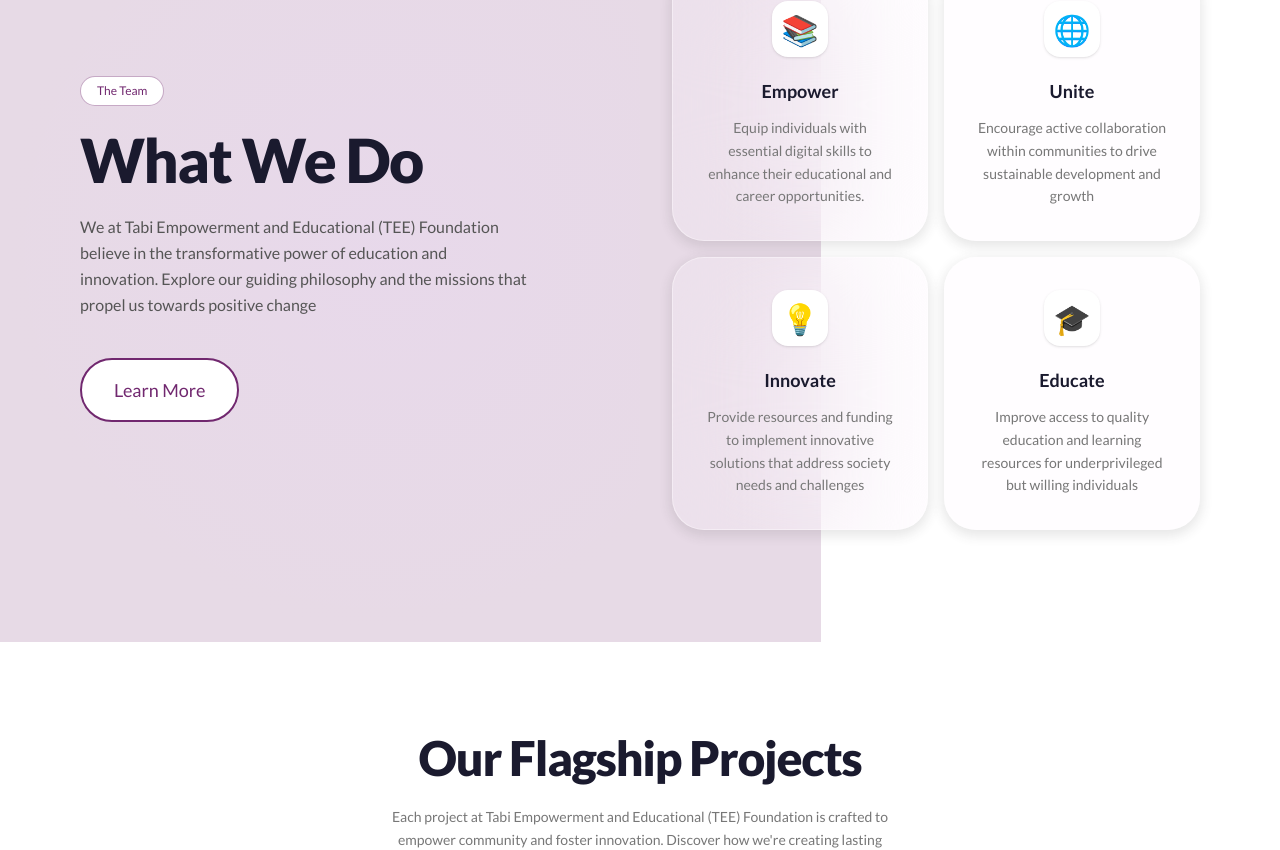
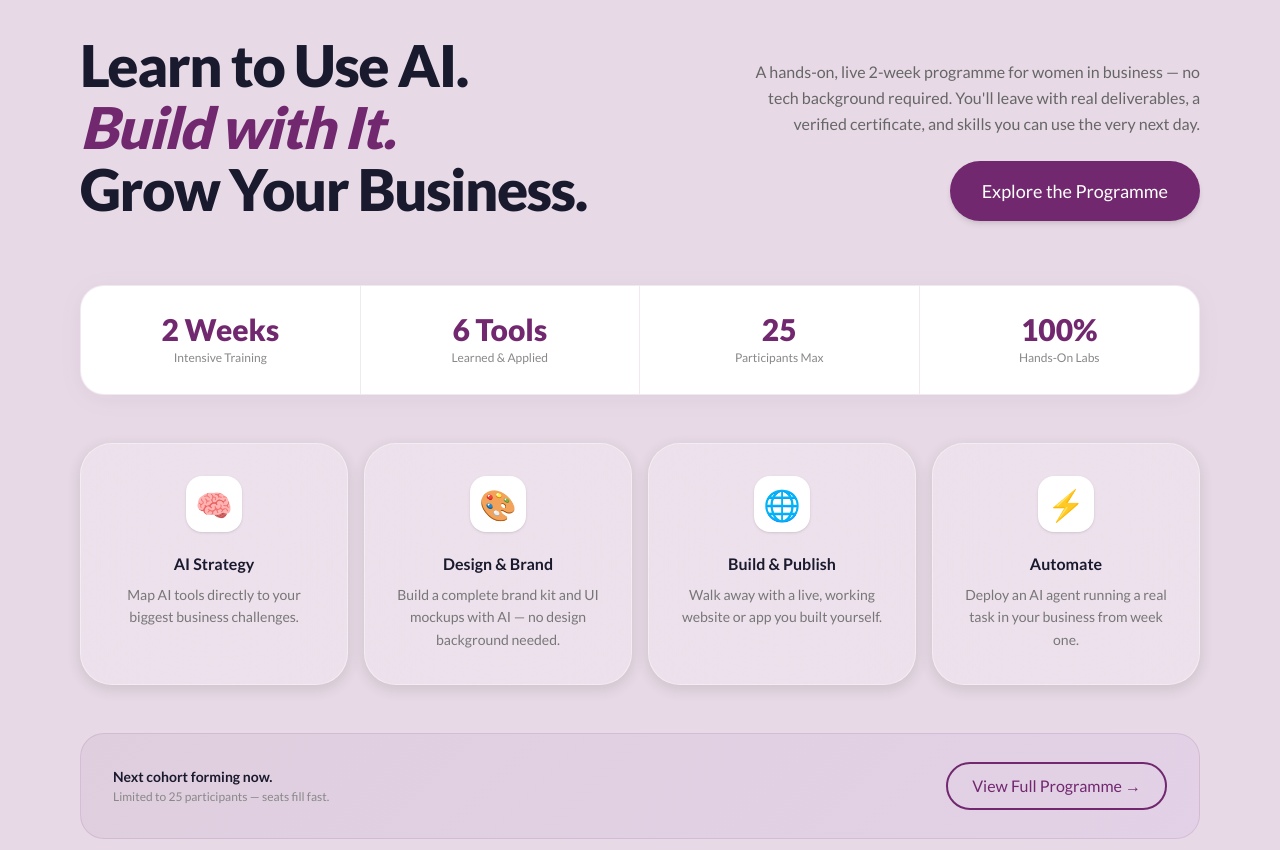
Before and after one commit to Tabi-Project/tabi-frontend, a Next.js app: page / in a window 1280 px wide. Shown: the part 1766-2616 px from the top of the page. Built offline with nearby package versions, Linux system fonts and the light colour scheme.

Commit message:
feat: added ai teaaser section

```diff
--- a/src/app/page.tsx
+++ b/src/app/page.tsx
@@ -1,3 +1,4 @@
+import AIBusinessTeaser from "@/components/organisms/Aibusinessteaser";
 import FeaturedProjects from "@/components/organisms/FeaturedProjects";
 import HeroSection from "@/components/organisms/HeroSection";
 import Partners from "@/components/organisms/Partners";
@@ -8,6 +9,7 @@
     <>
       <HeroSection />
       <Partners />
+      <AIBusinessTeaser />
       <WhatWeDo />
       <FeaturedProjects />
     </>
--- /dev/null
+++ b/src/components/organisms/Aibusinessteaser.tsx
@@ -0,0 +1,146 @@
+import Link from "next/link";
+import { Button } from "@/components/atoms/Button";
+
+const HIGHLIGHTS = [
+  { value: "2 Weeks", label: "Intensive Training" },
+  { value: "6 Tools", label: "Learned & Applied" },
+  { value: "25", label: "Participants Max" },
+  { value: "100%", label: "Hands-On Labs" }
+];
+
+const PILLARS = [
+  {
+    emoji: "🧠",
+    title: "AI Strategy",
+    description: "Map AI tools directly to your biggest business challenges."
+  },
+  {
+    emoji: "🎨",
+    title: "Design & Brand",
+    description:
+      "Build a complete brand kit and UI mockups with AI — no design background needed."
+  },
+  {
+    emoji: "🌐",
+    title: "Build & Publish",
+    description:
+      "Walk away with a live, working website or app you built yourself."
+  },
+  {
+    emoji: "⚡",
+    title: "Automate",
+    description:
+      "Deploy an AI agent running a real task in your business from week one."
+  }
+];
+
+export default function AIBusinessTeaser() {
+  return (
+    <section className="w-full bg-brand-surface overflow-hidden">
+      <div className="mx-auto max-w-350 px-6 sm:px-12 lg:px-20 py-20 lg:py-28">
+        {/* ── Top: label + heading + subtext ── */}
+        <div className="grid grid-cols-1 lg:grid-cols-2 gap-10 lg:gap-20 items-end mb-16">
+          {/* Left */}
+          <div>
+            <span className="mb-5 inline-flex items-center gap-2 rounded-full border border-brand-primary/30 bg-white px-4 py-1.5 text-xs font-semibold text-brand-primary tracking-wide uppercase">
+              <span className="w-1.5 h-1.5 rounded-full bg-brand-primary animate-pulse" />
+              Tabi Academy
+            </span>
+
+            <h2 className="text-[clamp(2rem,4.5vw,3.6rem)] font-extrabold tracking-tight text-[#1a1a2e] leading-[1.08] mt-4">
+              Learn to Use AI.
+              <br />
+              <span className="text-brand-primary italic">Build with It.</span>
+              <br />
+              Grow Your Business.
+            </h2>
+          </div>
+
+          {/* Right */}
+          <div className="flex flex-col items-start lg:items-end gap-6">
+            <p className="text-base text-[#666] leading-relaxed max-w-md lg:text-right">
+              A hands-on, live 2-week programme for women in business — no tech
+              background required. You&apos;ll leave with real deliverables, a
+              verified certificate, and skills you can use the very next day.
+            </p>
+            <Link href="/ai-for-businesses">
+              <Button variant="primary" size="lg">
+                Explore the Programme
+              </Button>
+            </Link>
+          </div>
+        </div>
+
+        {/* ── Stats strip ── */}
+        <div
+          className="grid grid-cols-2 md:grid-cols-4 rounded-3xl overflow-hidden border border-brand-primary/10 bg-white mb-12"
+          style={{ boxShadow: "0px 4px 24px 0px #71286F0F" }}
+        >
+          {HIGHLIGHTS.map((h, i) => (
+            <div
+              key={h.value}
+              className={`flex flex-col items-center justify-center text-center px-6 py-7
+                ${i < HIGHLIGHTS.length - 1 ? "border-r border-brand-primary/10" : ""}
+                ${i < 2 ? "border-b md:border-b-0 border-brand-primary/10" : ""}
+              `}
+            >
+              <p className="text-2xl sm:text-3xl font-extrabold text-brand-primary leading-none">
+                {h.value}
+              </p>
+              <p className="mt-1.5 text-xs text-[#888] font-medium">
+                {h.label}
+              </p>
+            </div>
+          ))}
+        </div>
+
+        {/* ── Pillar cards ── */}
+        <div className="grid grid-cols-1 sm:grid-cols-2 lg:grid-cols-4 gap-4">
+          {PILLARS.map((pillar, i) => (
+            <div
+              key={pillar.title}
+              className="group flex flex-col items-center text-center rounded-4xl p-8 bg-[#FFF5FF99]/40 border border-white/40 backdrop-blur-3xl hover:-translate-y-1 transition-all duration-300"
+              style={{
+                boxShadow: "0px 4px 12px 2px #3737371F",
+                transitionDelay: `${i * 40}ms`
+              }}
+            >
+              <div className="mb-5 flex h-14 w-14 items-center justify-center rounded-2xl bg-white text-3xl shadow-sm">
+                {pillar.emoji}
+              </div>
+              <h3 className="text-base font-bold text-[#1a1a2e] mb-2">
+                {pillar.title}
+              </h3>
+              <p className="text-sm text-[#777] leading-relaxed">
+                {pillar.description}
+              </p>
+            </div>
+          ))}
+        </div>
+
+        {/* ── Bottom CTA strip ── */}
+        <div
+          className="mt-12 rounded-3xl px-8 py-7 flex flex-col sm:flex-row items-center justify-between gap-5"
+          style={{
+            background: "linear-gradient(135deg, #71286F10 0%, #a855f710 100%)",
+            border: "1px solid rgba(113,40,111,0.12)"
+          }}
+        >
+          <div>
+            <p className="text-sm font-bold text-[#1a1a2e] mb-0.5">
+              Next cohort forming now.
+            </p>
+            <p className="text-xs text-[#888]">
+              Limited to 25 participants — seats fill fast.
+            </p>
+          </div>
+          <Link href="/ai-for-businesses">
+            <Button variant="outline" size="md">
+              View Full Programme →
+            </Button>
+          </Link>
+        </div>
+      </div>
+    </section>
+  );
+}
```
